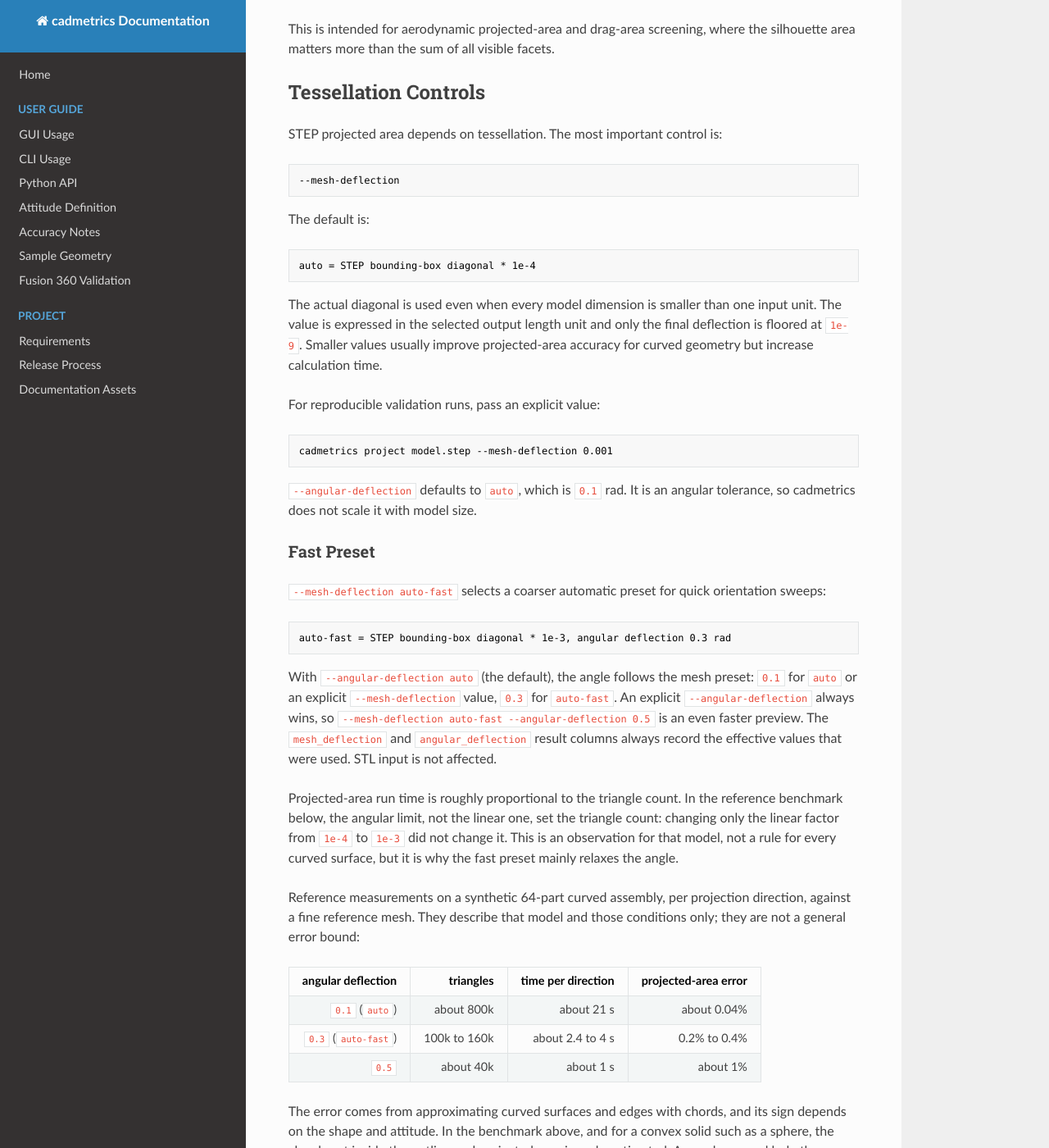
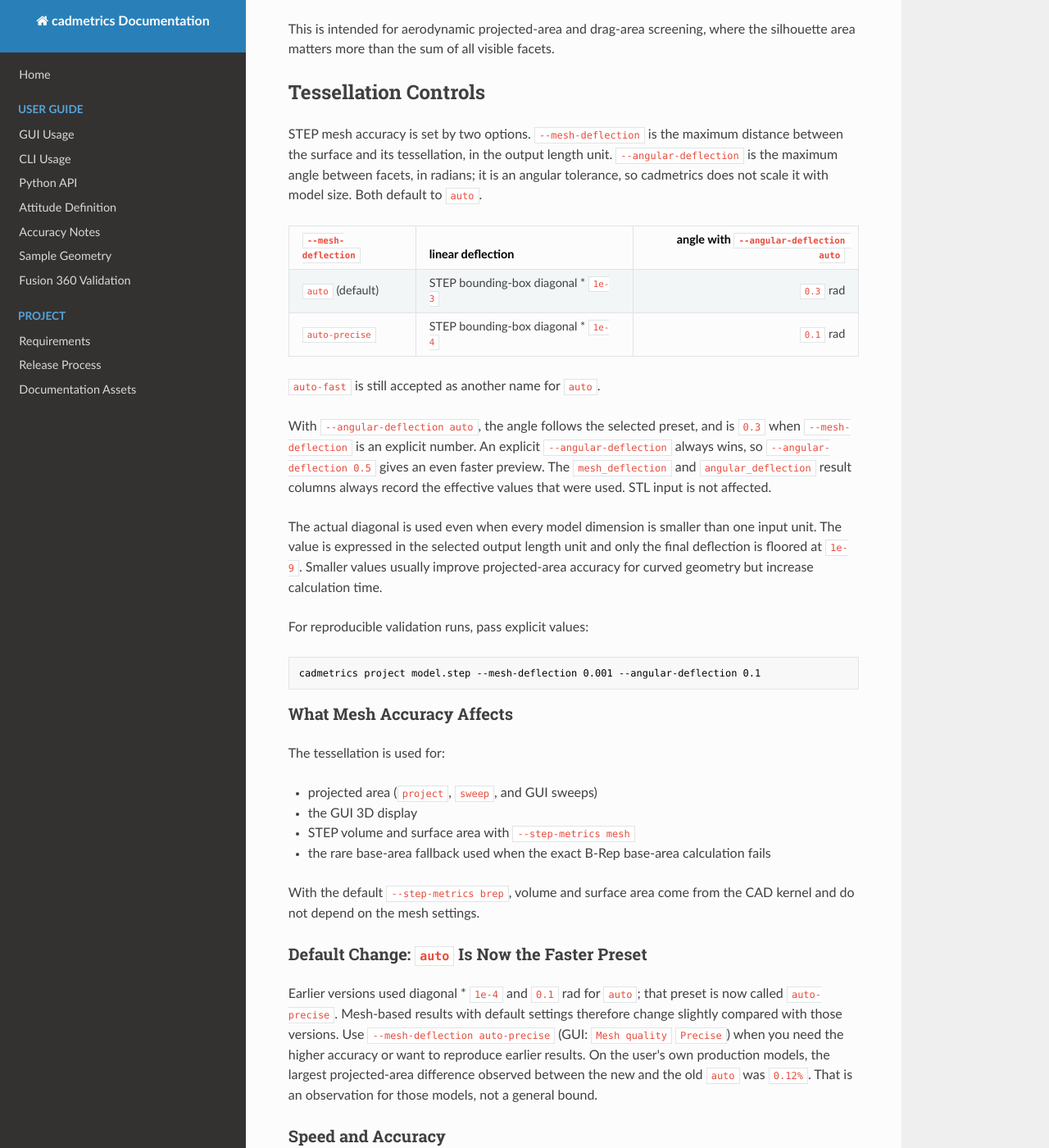
Before and after one commit to pandorobo11/cadmetrics, an MkDocs documentation site: the page built from docs/accuracy.md, in a window 1280 px wide and 1400 px high, scrolled down 3911 px. Shown: the whole window at 82% size. Built offline with MkDocs 1.6.1, drawn with Linux system fonts in a browser that asks for light colours; nearby versions of some CDN libraries; some of the changed text lies outside the part shown.

Commit message:
Make the fast STEP mesh preset the default; add auto-precise (#30)
* Make the fast STEP mesh preset the default and add auto-precise

"auto" now uses bbox diagonal * 1e-3 and 0.3 rad (the former auto-fast);
"auto-precise" keeps the previous auto (1e-4, 0.1 rad). "auto-fast" is still
accepted as an alias for "auto". An Auto angular deflection follows the preset,
and result rows record the effective values. The GUI Mesh quality selector is
now Fast (default) / Precise.

Component preview meshes floor at the selected preset so an unchecked large
part is not meshed finer than the selection. The Fusion 360 sample check uses
auto-precise, which is what the 0.1% target is held to.

Co-Authored-By: Claude Opus 5.5 <noreply@anthropic.com>

* test: check STEP mesh presets against exact projected areas

Sphere, cylinder end view and a plate with a through hole have exact projected
areas, so both presets are checked against them: error sign (low for convex
outlines, high around a hole), regression bounds of 0.6% for auto and 0.06%
for auto-precise, and auto-precise closer than auto. This covers the default
preset's accuracy now that the Fusion comparison runs with auto-precise.

Co-Authored-By: Claude Opus 5.5 <noreply@anthropic.com>

---------

Co-authored-by: Claude Opus 5.5 <noreply@anthropic.com>

````diff
--- a/docs/accuracy.md
+++ b/docs/accuracy.md
@@ -71,12 +71,12 @@ Representative local comparisons against B-Rep values:
 | sample | mesh deflection | volume difference | surface-area difference |
 |---|---:|---:|---:|
 | cube / box / frame | `auto` to coarse explicit values | about `0%` | about `0%` |
-| `sphere_r1` | `D*1e-4` current `auto` | `-0.0507%` | `-0.0272%` |
+| `sphere_r1` | `D*1e-4` (`auto-precise`) | `-0.0507%` | `-0.0272%` |
 | `sphere_r1` | `D*3e-5` | `-0.0153%` | `-0.0083%` |
 | `sphere_r1` | `D*1e-5` | `-0.0051%` | `-0.0028%` |
-| `cylinder_x_r1_l2` | `D*1e-4` current `auto` | `-0.0230%` | `-0.0115%` |
+| `cylinder_x_r1_l2` | `D*1e-4` (`auto-precise`) | `-0.0230%` | `-0.0115%` |
 | `cylinder_x_r1_l2` | `D*3e-5` | `-0.0069%` | `-0.0034%` |
-| `satellite` | `D*1e-4` current `auto` | `-0.0379%` | `-0.0148%` |
+| `satellite` | `D*1e-4` (`auto-precise`) | `-0.0379%` | `-0.0148%` |
 | `satellite` | `D*3e-5` | `-0.0130%` | `-0.0052%` |
 
 For intersecting STEP solids, tessellate after the STEP boolean union if mesh-based comparison
@@ -162,50 +162,62 @@ area matters more than the sum of all visible facets.
 
 ## Tessellation Controls
 
-STEP projected area depends on tessellation. The most important control is:
+STEP mesh accuracy is set by two options. `--mesh-deflection` is the maximum distance between
+the surface and its tessellation, in the output length unit. `--angular-deflection` is the
+maximum angle between facets, in radians; it is an angular tolerance, so cadmetrics does not
+scale it with model size. Both default to `auto`.
 
-```bash
---mesh-deflection
-```
+| `--mesh-deflection` | linear deflection | angle with `--angular-deflection auto` |
+|---|---|---:|
+| `auto` (default) | STEP bounding-box diagonal * `1e-3` | `0.3` rad |
+| `auto-precise` | STEP bounding-box diagonal * `1e-4` | `0.1` rad |
 
-The default is:
+`auto-fast` is still accepted as another name for `auto`.
 
-```text
-auto = STEP bounding-box diagonal * 1e-4
-```
+With `--angular-deflection auto`, the angle follows the selected preset, and is `0.3` when
+`--mesh-deflection` is an explicit number. An explicit `--angular-deflection` always wins, so
+`--angular-deflection 0.5` gives an even faster preview. The `mesh_deflection` and
+`angular_deflection` result columns always record the effective values that were used. STL input
+is not affected.
 
 The actual diagonal is used even when every model dimension is smaller than one input unit. The
 value is expressed in the selected output length unit and only the final deflection is floored at
 `1e-9`. Smaller values usually improve projected-area accuracy for curved geometry but increase
 calculation time.
 
-For reproducible validation runs, pass an explicit value:
+For reproducible validation runs, pass explicit values:
 
 ```bash
-cadmetrics project model.step --mesh-deflection 0.001
+cadmetrics project model.step --mesh-deflection 0.001 --angular-deflection 0.1
 ```
 
-`--angular-deflection` defaults to `auto`, which is `0.1` rad. It is an angular tolerance, so
-cadmetrics does not scale it with model size.
+### What Mesh Accuracy Affects
 
-### Fast Preset
+The tessellation is used for:
 
-`--mesh-deflection auto-fast` selects a coarser automatic preset for quick orientation sweeps:
+- projected area (`project`, `sweep`, and GUI sweeps)
+- the GUI 3D display
+- STEP volume and surface area with `--step-metrics mesh`
+- the rare base-area fallback used when the exact B-Rep base-area calculation fails
 
-```text
-auto-fast = STEP bounding-box diagonal * 1e-3, angular deflection 0.3 rad
-```
+With the default `--step-metrics brep`, volume and surface area come from the CAD kernel and do
+not depend on the mesh settings.
 
-With `--angular-deflection auto` (the default), the angle follows the mesh preset: `0.1` for
-`auto` or an explicit `--mesh-deflection` value, `0.3` for `auto-fast`. An explicit
-`--angular-deflection` always wins, so `--mesh-deflection auto-fast --angular-deflection 0.5`
-is an even faster preview. The `mesh_deflection` and `angular_deflection` result columns always
-record the effective values that were used. STL input is not affected.
+### Default Change: `auto` Is Now the Faster Preset
+
+Earlier versions used diagonal * `1e-4` and `0.1` rad for `auto`; that preset is now called
+`auto-precise`. Mesh-based results with default settings therefore change slightly compared with
+those versions. Use `--mesh-deflection auto-precise` (GUI: `Mesh quality` `Precise`) when you need
+the higher accuracy or want to reproduce earlier results. On the user's own production models,
+the largest projected-area difference observed between the new and the old `auto` was `0.12%`.
+That is an observation for those models, not a general bound.
+
+### Speed and Accuracy
 
 Projected-area run time is roughly proportional to the triangle count. In the reference benchmark
 below, the angular limit, not the linear one, set the triangle count: changing only the linear
 factor from `1e-4` to `1e-3` did not change it. This is an observation for that model, not a rule
-for every curved surface, but it is why the fast preset mainly relaxes the angle.
+for every curved surface, but it is why the default preset mainly relaxes the angle.
 
 Reference measurements on a synthetic 64-part curved assembly, per projection direction, against
 a fine reference mesh. They describe that model and those conditions only; they are not a general
@@ -213,19 +225,18 @@ error bound:
 
 | angular deflection | triangles | time per direction | projected-area error |
 |---:|---:|---:|---:|
-| `0.1` (`auto`) | about 800k | about 21 s | about 0.04% |
-| `0.3` (`auto-fast`) | 100k to 160k | about 2.4 to 4 s | 0.2% to 0.4% |
+| `0.1` (`auto-precise`) | about 800k | about 21 s | about 0.04% |
+| `0.3` (`auto`) | 100k to 160k | about 2.4 to 4 s | 0.2% to 0.4% |
 | `0.5` | about 40k | about 1 s | about 1% |
 
 The error comes from approximating curved surfaces and edges with chords, and its sign depends on
 the shape and attitude. In the benchmark above, and for a convex solid such as a sphere, the chords
 cut inside the outline and projected area is underestimated. Around a curved hole the chords cut
 into the opening instead, so the material's projected area is overestimated: for a 10 x 10 x 1 mm
-plate with a 4 mm radius through hole viewed along the hole axis, `auto` reported `+0.024%` and
-`auto-fast` `+0.24%` against the exact `100 - 16π` mm². A coarse mesh is therefore neither a lower
-nor an upper bound in general. Use `auto-fast` to explore attitudes, then rerun the attitudes that
-matter with `auto` or tighter settings. Volume and surface area in the default
-`--step-metrics brep` mode come from the CAD kernel and do not depend on the preset.
+plate with a 4 mm radius through hole viewed along the hole axis, `auto-precise` reported
+`+0.024%` and `auto` `+0.24%` against the exact `100 - 16π` mm². A coarse mesh is therefore
+neither a lower nor an upper bound in general. Use `auto` to explore attitudes, then rerun the
+attitudes that matter with `auto-precise` or tighter settings.
 
 ## Large STEP Performance Notes
 
@@ -247,8 +258,8 @@ calculating projected area does not reload and tessellate the same model a secon
 change Advanced settings that affect geometry, click `Apply & Reload` or run the calculation to
 load the updated model.
 
-Use `--mesh-deflection auto-fast` (or coarser explicit values) for quick previews, then tighten
-the settings for final projected-area validation.
+The default `auto` preset is meant for quick sweeps; use `--mesh-deflection auto-precise` or
+tighter explicit values for final projected-area validation.
 
 ## Watertightness
 
@@ -260,7 +271,9 @@ or unavailable.
 
 ## Validation Target
 
-The current target is within `0.1%` against Fusion 360 for representative closed solids.
+The current target is within `0.1%` against Fusion 360 for representative closed solids, with
+`--mesh-deflection auto-precise` for projected area. The faster default `auto` is not held to
+this target.
 
 The satellite sample has been manually checked against Fusion 360:
 
@@ -271,7 +284,8 @@ See [Fusion 360 Validation Notes](fusion_validation.md) for details.
 
 ## Practical Guidance
 
-Use the default settings for normal sweeps. Tighten `--mesh-deflection` when:
+Use the default settings for exploratory sweeps. Use `auto-precise`, or tighter explicit values,
+when:
 
 - validating against CAD software
 - evaluating small curved features
@@ -281,8 +295,8 @@ Typical settings:
 
 | use case | `--mesh-deflection` | `--angular-deflection` |
 |---|---:|---:|
-| Fast preview | `auto-fast` (diagonal * `1e-3`) | `auto` (`0.3`) to `0.5` |
-| Normal projected-area work | `auto` (diagonal * `1e-4`) | `auto` (`0.1`) |
+| Fast preview / exploratory sweeps | `auto` (diagonal * `1e-3`) | `auto` (`0.3`) to `0.5` |
+| Precise projected-area work | `auto-precise` (diagonal * `1e-4`) | `auto` (`0.1`) |
 | CAD comparison / final validation | bounding-box diagonal * `3e-5` to `1e-5` | `0.05` to `0.1` |
 
 Keep the deflection fixed when comparing many versions of similar geometry.
--- a/docs/cli.md
+++ b/docs/cli.md
@@ -100,25 +100,35 @@ cadmetrics measure model.step \
   --base-tolerance 1e-6
 ```
 
-`--mesh-deflection auto` uses the STEP bounding-box diagonal times `1e-4` in the selected
-output length unit. `--mesh-deflection auto-fast` uses the diagonal times `1e-3` and is meant for
-quick projected-area sweeps.
+`--mesh-deflection auto` (the default) uses the STEP bounding-box diagonal times `1e-3` in the
+selected output length unit and is meant for quick projected-area sweeps.
+`--mesh-deflection auto-precise` uses the diagonal times `1e-4`. `auto-fast` is still accepted as
+another name for `auto`.
 
-`--angular-deflection auto` (the default) is `0.1` rad, or `0.3` rad with
-`--mesh-deflection auto-fast`. Pass a number in radians to override it. On a 64-part curved
-reference assembly, where the angular deflection set the triangle count, `auto-fast` was about
-5 to 9 times faster per direction than `auto`, with a projected-area error of 0.2% to 0.4%. That
-is an observation for that model; depending on shape and attitude the error can be an over- or
-underestimate. Recheck important attitudes with `auto` or tighter settings. See
-[Accuracy: Fast Preset](accuracy.md#fast-preset).
+`--angular-deflection auto` (the default) is `0.3` rad, or `0.1` rad with
+`--mesh-deflection auto-precise`. Pass a number in radians to override it.
+
+`auto` was the finer preset in earlier versions and is now `auto-precise`, so mesh-based results
+with default settings change slightly. On the user's own production models the largest
+projected-area difference observed between the new and the old `auto` was 0.12%. Use
+`auto-precise` when you need higher accuracy or want to reproduce earlier results. On a 64-part
+curved reference assembly, `auto` was about 5 to 9 times faster per direction than
+`auto-precise`, with a projected-area error of 0.2% to 0.4%. These are observations for those
+models; depending on shape and attitude the error can be an over- or underestimate. Recheck
+important attitudes with `auto-precise` or tighter settings.
+
+Mesh accuracy affects projected area, the GUI display, STEP volume and surface area with
+`--step-metrics mesh`, and the rare base-area fallback. With the default `--step-metrics brep`,
+volume and surface area do not depend on it. See
+[Accuracy: Tessellation Controls](accuracy.md#tessellation-controls).
 
 ```bash
 cadmetrics sweep model.step \
-  --mesh-deflection auto-fast \
+  --mesh-deflection auto-precise \
   --attitude alpha-beta \
   --alpha 0:180:5 \
   --beta 0:90:5 \
-  --out sweep_fast.csv
+  --out sweep_precise.csv
 ```
 
 `--step-metrics brep` is the default and reports STEP volume/surface area from the CAD kernel.
--- a/docs/gui.md
+++ b/docs/gui.md
@@ -256,22 +256,29 @@ When subtraction creates new surfaces, the 3D viewer highlights them in orange.
 
 | preset | mesh deflection | angular deflection (`Auto`) |
 |---|---|---:|
-| `Accurate (default)` | bounding-box diagonal * `1e-4` | `0.1` |
-| `Fast` | bounding-box diagonal * `1e-3` | `0.3` |
+| `Fast (default)` | bounding-box diagonal * `1e-3` | `0.3` |
+| `Precise` | bounding-box diagonal * `1e-4` | `0.1` |
 
-`Fast` is for exploring many attitudes quickly. On a 64-part curved reference assembly it was
-about 5 to 9 times faster per direction, with a projected-area error of 0.2% to 0.4%. Depending on
+`Fast` is the default and suits exploring many attitudes quickly. `Precise` is the finer preset
+that earlier versions used by default, so results with default settings change slightly. On the
+user's own production models the largest projected-area difference observed between the two was
+0.12%. On a 64-part curved reference assembly `Fast` was about 5 to 9 times faster per direction,
+with a projected-area error of 0.2% to 0.4%. These are observations for those models; depending on
 shape and attitude, the error can be an over- or underestimate (see
-[Accuracy: Fast Preset](accuracy.md#fast-preset)). Rerun the attitudes that matter with
-`Accurate`. The preset only affects STEP files; it is disabled when `Mesh deflection` is not
-`Auto`.
+[Accuracy: Tessellation Controls](accuracy.md#tessellation-controls)). Use `Precise` when you
+need higher accuracy, and rerun the attitudes that matter with it.
+
+Mesh quality affects projected area, the 3D display, volume and surface area with
+`STEP metrics` `Mesh`, and the rare base-area fallback. With the default `B-Rep`, volume and
+surface area do not depend on it. The preset only affects STEP files; it is disabled when
+`Mesh deflection` is not `Auto`.
 
 `Mesh deflection` controls STEP tessellation used for projected-area calculations. `Auto` is
 enabled by default and follows `Mesh quality`. The actual diagonal is used for sub-unit models as
 well; only the final output-unit deflection is floored at `1e-9`.
 
 `Angular deflection` controls STEP angular tessellation tolerance, in radians. `Auto` is enabled
-by default and shows the angle the preset will use (`0.1`, or `0.3` with `Fast`). Uncheck `Auto`
+by default and shows the angle the preset will use (`0.3`, or `0.1` with `Precise`). Uncheck `Auto`
 to enter a value.
 
 `Base tolerance` controls how close a face must be to cadmetrics-coordinate `Xmax` to count as
````
Also changed, not shown: README.md (+11 -6 lines), docs/requirements.md (+11 -5 lines), 9 other files.
